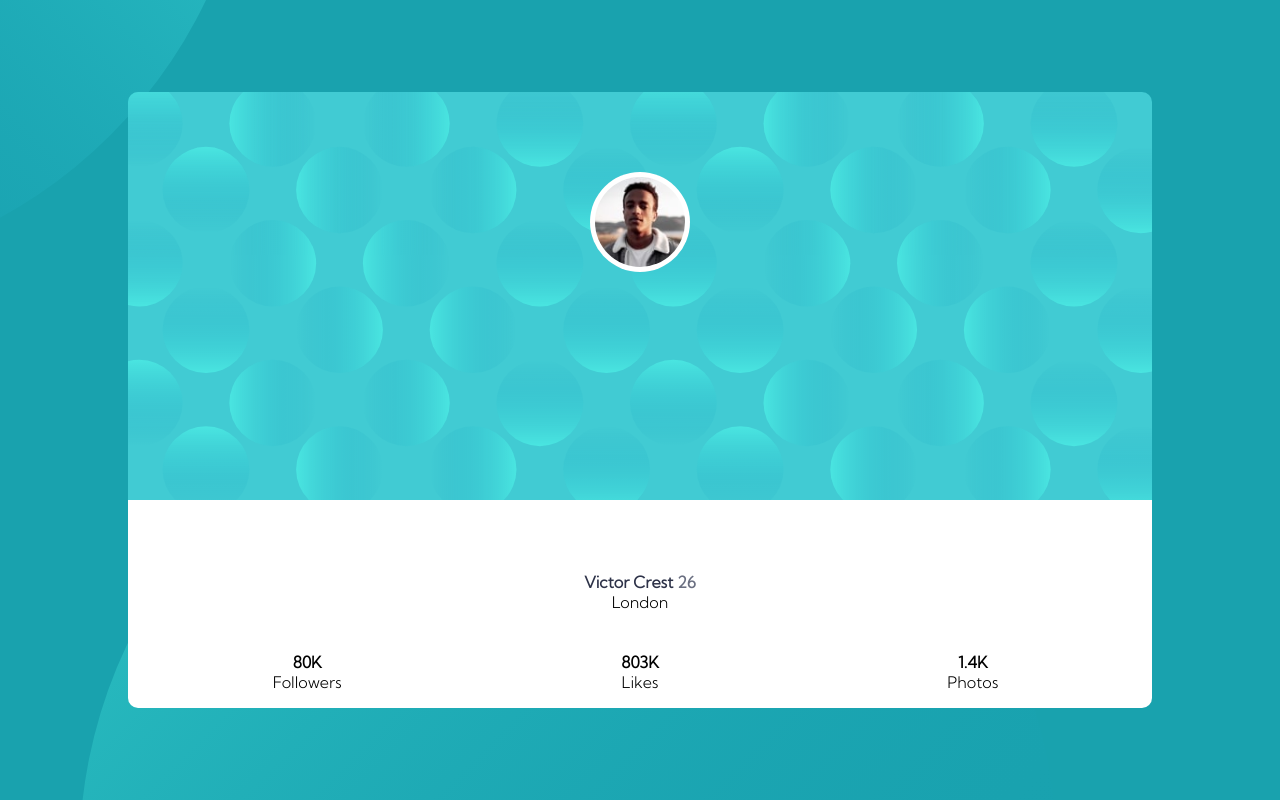
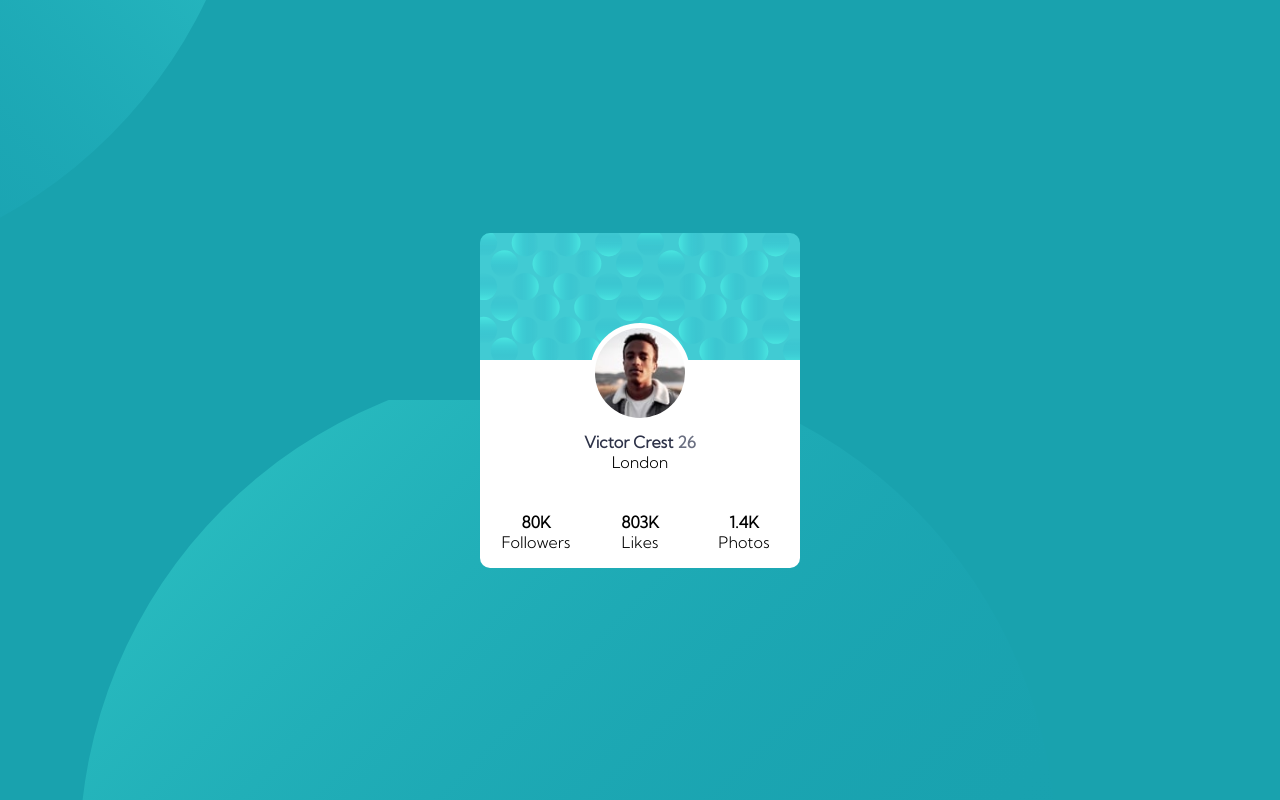
Before and after one commit to Rodevp/css_mentor_frontend, a plain HTML site: page profile-card/index.html in a window 1280 px wide. Drawn offline with Linux system fonts and the light colour scheme.

Commit message:
terminando media querie de la card

```diff
--- a/profile-card/index.css
+++ b/profile-card/index.css
@@ -142,3 +142,51 @@
     text-align: center;
     font-family: var(--font);
 }
+
+
+@media screen and (min-width: 460px) {
+    .card__avatar {
+        top: 90px;
+    }
+
+    .card {
+        width: 70%;
+    }
+
+}
+
+@media screen and (min-width: 590px) {
+    .card__avatar {
+        top: 90px;
+    }
+
+    .card {
+        width: 55%;
+    }
+
+}
+
+@media screen and (min-width: 720px) {
+
+    .card {
+        width: 45%;
+    }
+
+}
+
+
+@media screen and (min-width: 920px) {
+
+    .card {
+        width: 35%;
+    }
+
+}
+
+@media screen and (min-width: 1020px) {
+
+    .card {
+        width: 25%;
+    }
+
+}
```
